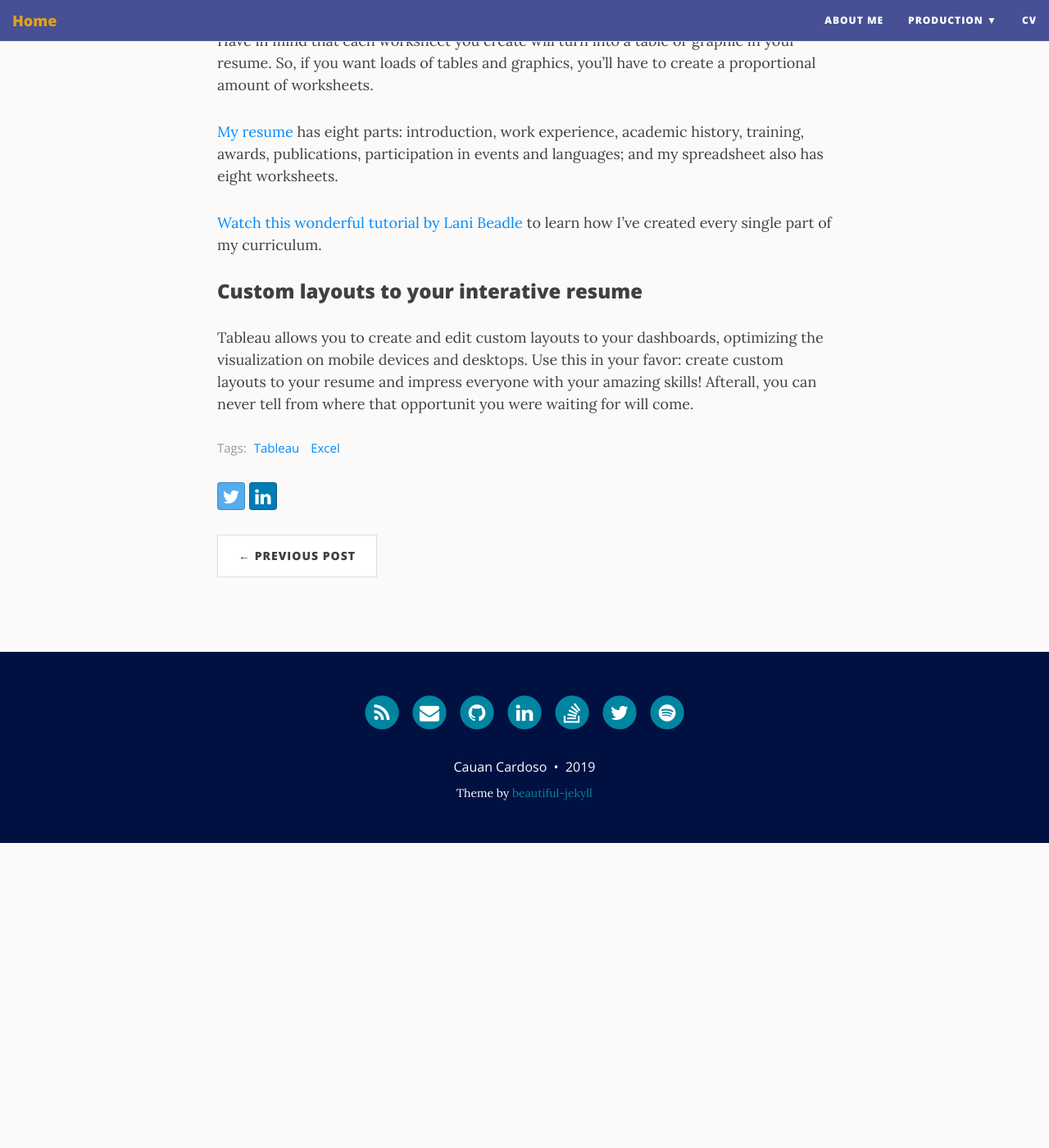
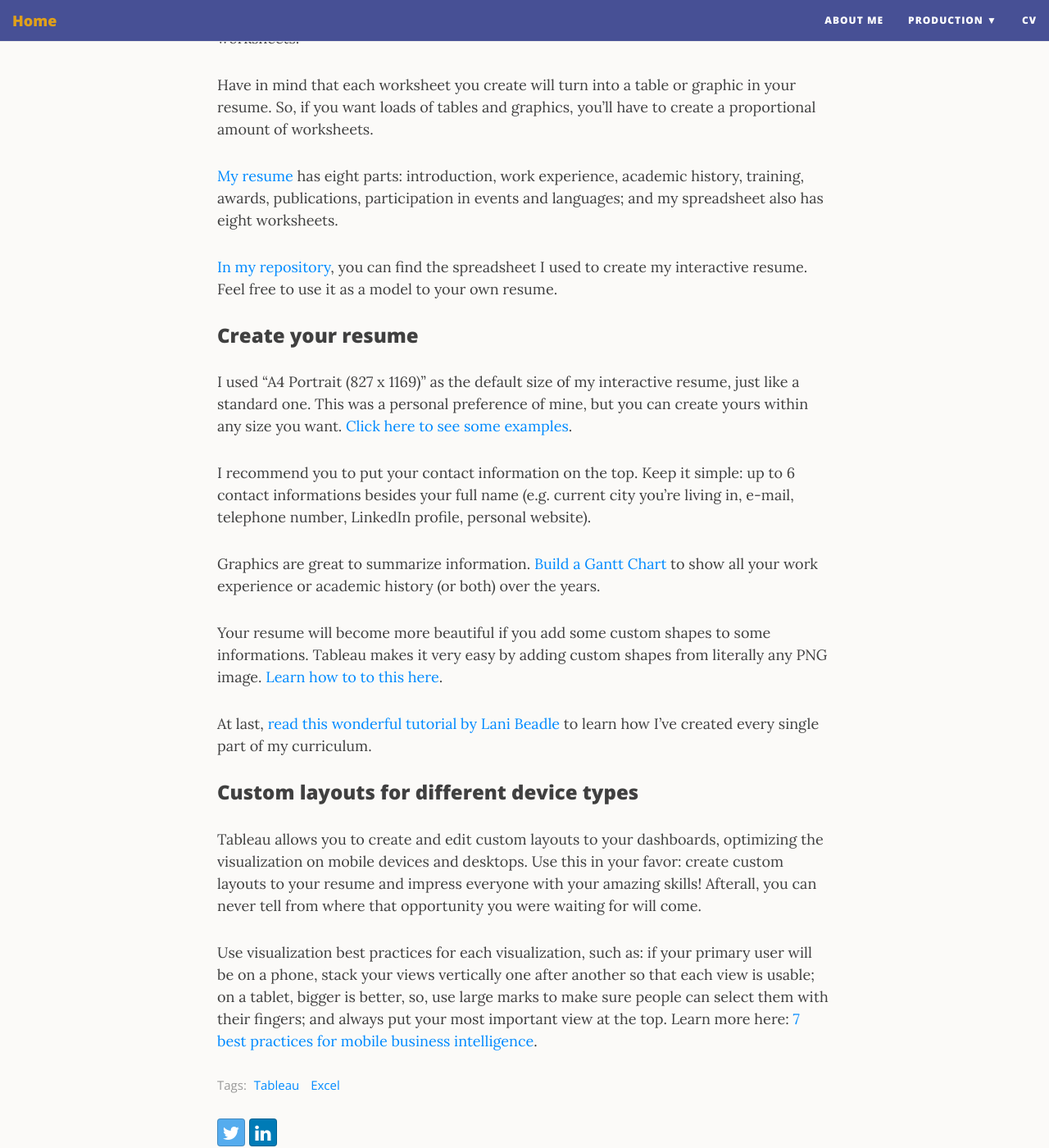
Before and after one commit to cauancardoso/cauancardoso.github.io, a Jekyll site: the page built from _posts/2019-07-24-interactive_cv.md, in a window 1280 px wide and 1400 px high, scrolled down 975 px. Shown: the whole window at 82% size. Built offline with Jekyll 4.4.1, drawn with Linux system fonts in a browser that asks for light colours; nearby versions of some CDN libraries; before the commit the page ends 2003 px from its top, so only the background shows below that; some of the changed text lies outside the part shown.

Commit message:
Update 2019-07-24-interactive_cv.md

```diff
--- a/_posts/2019-07-24-interactive_cv.md
+++ b/_posts/2019-07-24-interactive_cv.md
@@ -14,9 +14,10 @@ comments: true
 
 There is also a free version of Tableau for everyone: [**Tableau Desktop Public Edition**](https://public.tableau.com/en-us/s/download/). All your data visualizations (up to 10 GB) are stored on your public profile on the [Tableau Public Social Network](https://public.tableau.com/en-us/s/).
 
-First things first, I used [Tableau Desktop Public Edition](https://www.pgadmin.org/download/) version 2019.2.1 to this project.
+First things first, I used [Tableau Desktop Public Edition](https://www.pgadmin.org/download/) version 2019.2.1 to this project. I also used Microsoft Excel for Office 365 MSO 16.0.11727.20222
 
 **Tableau Desktop Public Edition version:** 2019.2.1
+**Microsoft Excel for Office 365 MSO** version 16.0.11727.20222
 {: .box-note}
 
 ### Create an Excel spreadsheet with all your academic, professional and personal information
@@ -27,8 +28,22 @@ Have in mind that each worksheet you create will turn into a table or graphic in
 
 [My resume](https://cauancardoso.github.io/cv/) has eight parts: introduction, work experience, academic history, training, awards, publications, participation in events and languages; and my spreadsheet also has eight worksheets.
 
-[Watch this wonderful tutorial by Lani Beadle](https://public.tableau.com/en-us/s/blog/2016/09/how-create-interactive-resume-tableau) to learn how I've created every single part of my curriculum.
+[In my repository](https://github.com/cauancardoso/Interactive-CV), you can find the spreadsheet I used to create my interactive resume. Feel free to use it as a model to your own resume.
 
-### Custom layouts to your interative resume
+### Create your resume
 
-Tableau allows you to create and edit custom layouts to your dashboards, optimizing the visualization on mobile devices and desktops. Use this in your favor: create custom layouts to your resume and impress everyone with your amazing skills! Afterall, you can never tell from where that opportunit you were waiting for will come.
+I used "A4 Portrait (827 x 1169)" as the default size of my interactive resume, just like a standard one. This was a personal preference of mine, but you can create yours within any size you want. [Click here to see some examples](https://www.tableau.com/about/blog/2017/9/five-tableau-resumes-help-make-your-data-skills-shine-76557?__src=liftigniter&__widget=blog-widget&li_source=LI&li_medium=blog-widget).
+
+I recommend you to put your contact information on the top. Keep it simple: up to 6 contact informations besides your full name (e.g. current city you're living in, e-mail, telephone number, LinkedIn profile, personal website).
+
+Graphics are great to summarize information. [Build a Gantt Chart](https://onlinehelp.tableau.com/current/pro/desktop/en-us/buildexamples_gantt.htm) to show all your work experience or academic history (or both) over the years.
+
+Your resume will become more beautiful if you add some custom shapes to some informations. Tableau makes it very easy by adding custom shapes from literally any PNG image. [Learn how to to this here](https://public.tableau.com/en-us/s/blog/2013/10/creating-and-utilizing-custom-shapes).
+
+At last, [read this wonderful tutorial by Lani Beadle](https://public.tableau.com/en-us/s/blog/2016/09/how-create-interactive-resume-tableau) to learn how I've created every single part of my curriculum.
+
+### Custom layouts for different device types
+
+Tableau allows you to create and edit custom layouts to your dashboards, optimizing the visualization on mobile devices and desktops. Use this in your favor: create custom layouts to your resume and impress everyone with your amazing skills! Afterall, you can never tell from where that opportunity you were waiting for will come.
+
+Use visualization best practices for each visualization, such as: if your primary user will be on a phone, stack your views vertically one after another so that each view is usable; on a tablet, bigger is better, so, use large marks to make sure people can select them with their fingers; and always put your most important view at the top. Learn more here: [7 best practices for mobile business intelligence](https://www.tableau.com/sites/default/files/whitepapers/final752661_core_7_best_practices_for_mobile_business_intelligence_whitepaper_1.pdf).
```
